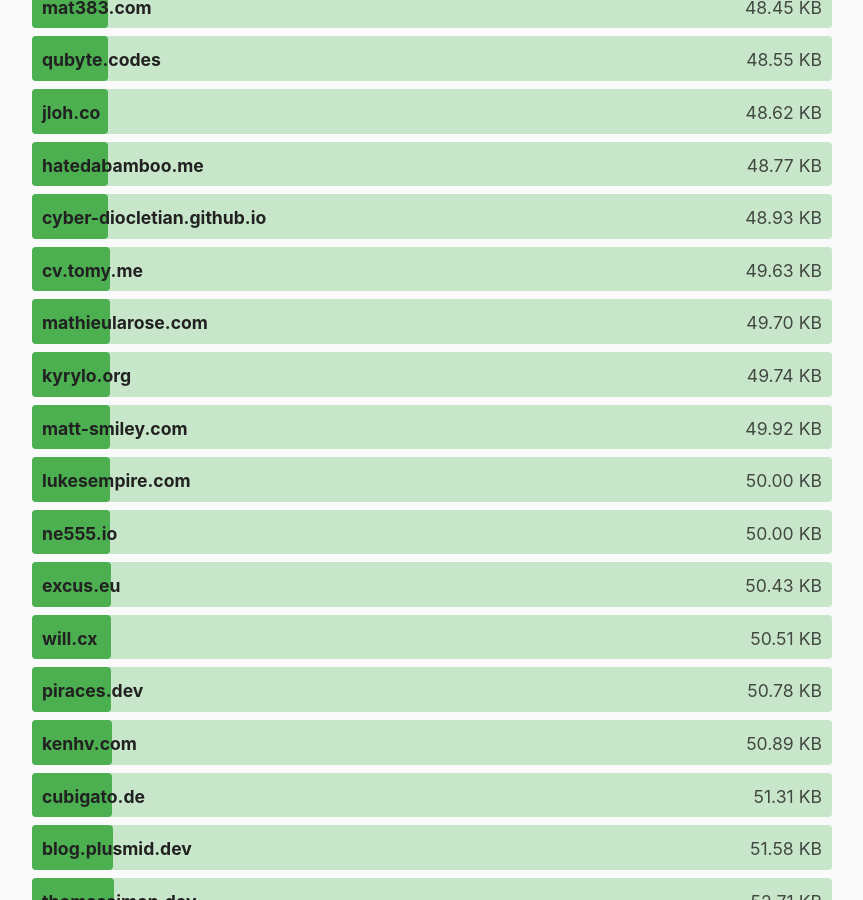
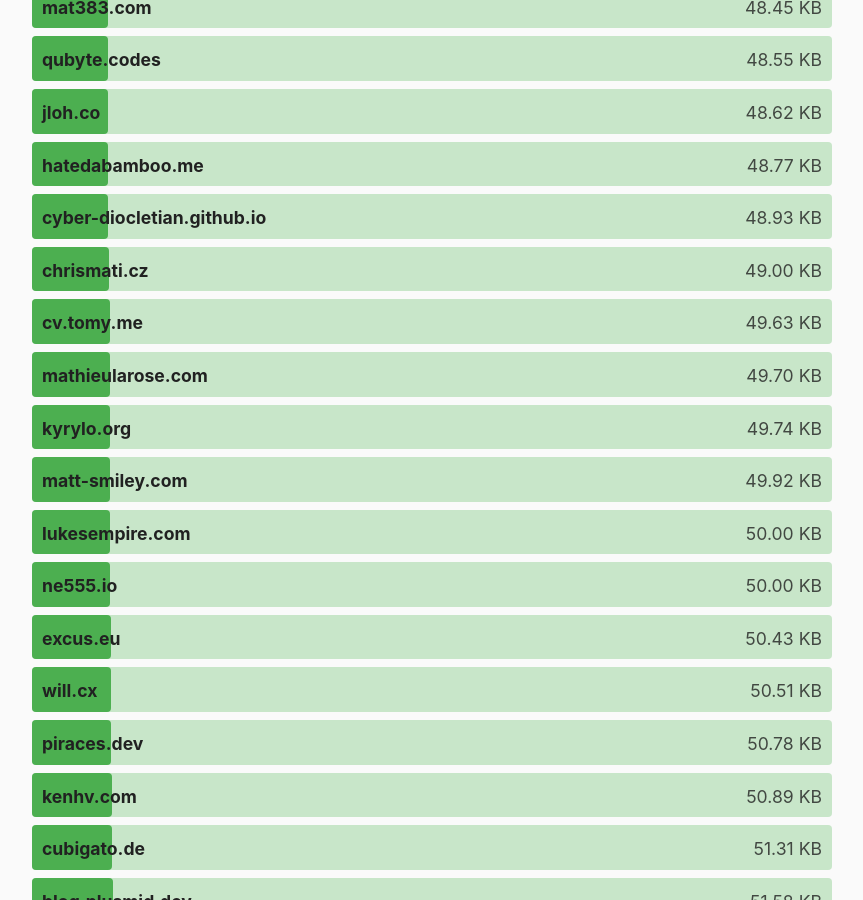
Before and after one commit to kevquirk/512kb.club, a Jekyll site: the page built from index.md, in a window 1280 px wide and 900 px high, scrolled down 15366 px. Shown: the whole window, without its empty margins (208-1071 px from the left). Built offline with Jekyll 4.4.1, drawn with Linux system fonts in a browser that asks for light colours; a script that is not in the unit is left out.

Commit message:
Add new site entry for chrismati.cz

```diff
--- a/_data/sites.yml
+++ b/_data/sites.yml
@@ -1,3 +1,8 @@
+- domain: chrismati.cz
+  url: http://chrismati.cz/ (Make sure you keep the trailing slash)
+  size: 49
+  last_checked: 2025-11-04 (YYYY-MM-DD)
+
 - domain: 0xedward.io
   url: https://0xedward.io/
   size: 41.02
```
